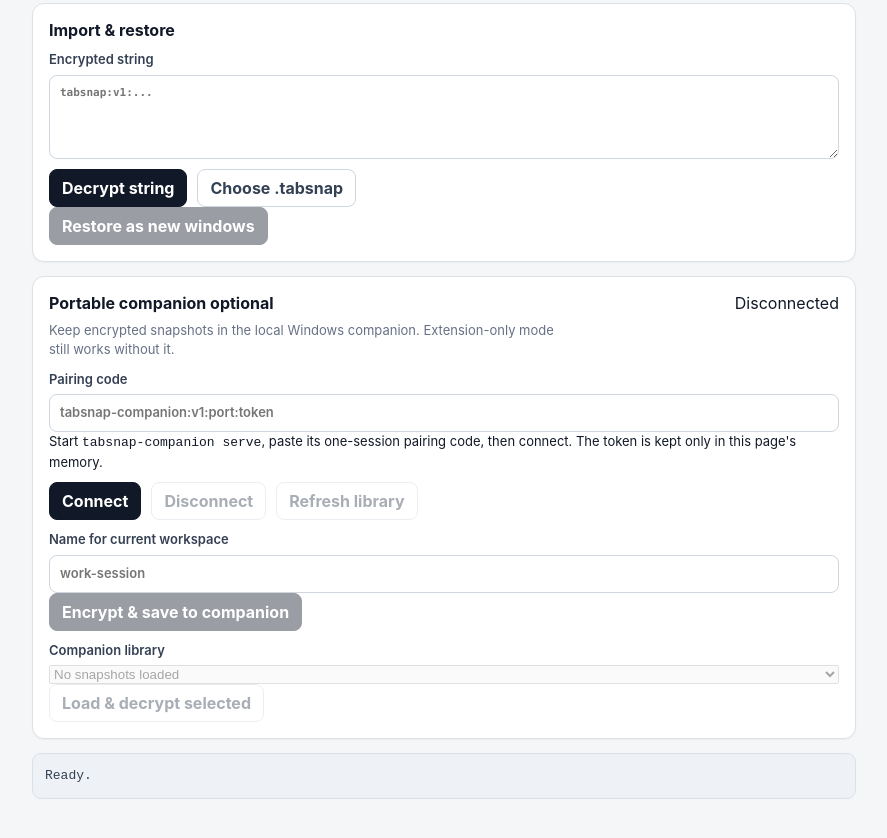
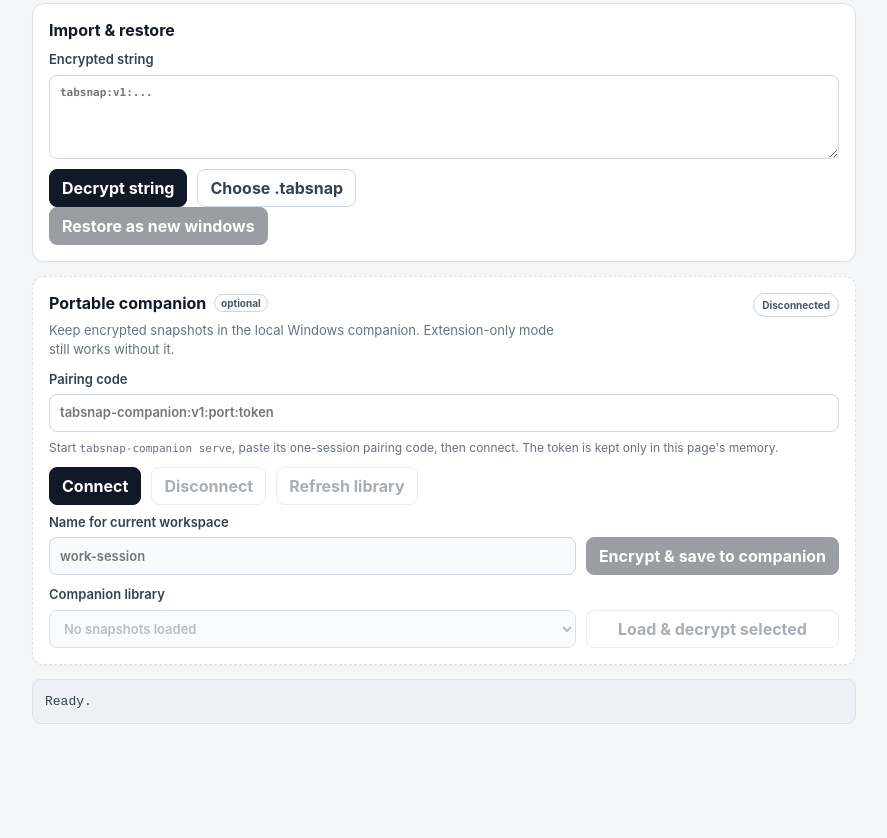
Before and after one commit to ascheriit-dkp/TabSnap, a website built with Vite: page apps/chrome-extension/index.html in a window 1280 px wide. Shown: the part 594-1432 px from the top of the page, without its empty margins (196-1083 px from the left). After the commit the page ends 1358 px from the top, so only its background shows below. Built offline with nearby package versions, Linux system fonts and the light colour scheme; what @tabsnap/core would draw is missing.

Commit message:
style: add companion bridge UI

```diff
--- a/apps/chrome-extension/src/style.css
+++ b/apps/chrome-extension/src/style.css
@@ -72,7 +72,9 @@ label,
   letter-spacing: 0.12em;
 }
 
-.local-badge {
+.local-badge,
+.connection-badge,
+.optional-label {
   padding: 5px 8px;
   border: 1px solid #cbd5e1;
   border-radius: 999px;
@@ -82,12 +84,28 @@ label,
   font-weight: 700;
 }
 
+.optional-label {
+  margin-left: 4px;
+  padding: 2px 6px;
+  vertical-align: 2px;
+}
+
+.connection-badge[data-connected='true'] {
+  border-color: #a6f4c5;
+  background: #ecfdf3;
+  color: #067647;
+}
+
 .panel {
   padding: 16px;
   border: 1px solid #dce1e7;
   border-radius: 12px;
   background: #fff;
   box-shadow: 0 1px 2px rgb(15 23 42 / 4%);
+}
+
+.companion-panel {
+  border-style: dashed;
 }
 
 .section-heading {
@@ -109,13 +127,15 @@ label {
 
 input,
 textarea,
+select,
 button,
 .file-button {
   font: inherit;
 }
 
 input,
-textarea {
+textarea,
+select {
   width: 100%;
   border: 1px solid #cfd6df;
   border-radius: 8px;
@@ -124,7 +144,8 @@ textarea {
   outline: none;
 }
 
-input {
+input,
+select {
   min-height: 38px;
   padding: 8px 10px;
 }
@@ -138,9 +159,16 @@ textarea {
 }
 
 input:focus,
-textarea:focus {
+textarea:focus,
+select:focus {
   border-color: #667085;
   box-shadow: 0 0 0 2px rgb(102 112 133 / 12%);
+}
+
+input:disabled,
+select:disabled {
+  background: #f8fafc;
+  color: #98a2b3;
 }
 
 button,
@@ -171,6 +199,7 @@ button:disabled {
 .button-row {
   justify-content: flex-start;
   margin-top: 10px;
+  flex-wrap: wrap;
 }
 
 .file-button {
@@ -181,6 +210,30 @@ button:disabled {
 
 .file-button input {
   display: none;
+}
+
+.hint {
+  margin-top: 7px;
+  color: #667085;
+  font-size: 12px;
+  line-height: 1.45;
+}
+
+.hint code {
+  font-family: ui-monospace, SFMono-Regular, Menlo, Consolas, monospace;
+  font-size: 11px;
+}
+
+.companion-actions {
+  display: grid;
+  grid-template-columns: minmax(0, 1fr) auto;
+  gap: 10px;
+  margin-top: 8px;
+  align-items: end;
+}
+
+.companion-actions label {
+  margin-top: 0;
 }
 
 .preview {
@@ -231,7 +284,12 @@ button:disabled {
     flex-direction: column;
   }
 
-  .local-badge {
+  .local-badge,
+  .connection-badge {
     align-self: flex-start;
   }
+
+  .companion-actions {
+    grid-template-columns: 1fr;
+  }
 }
```
